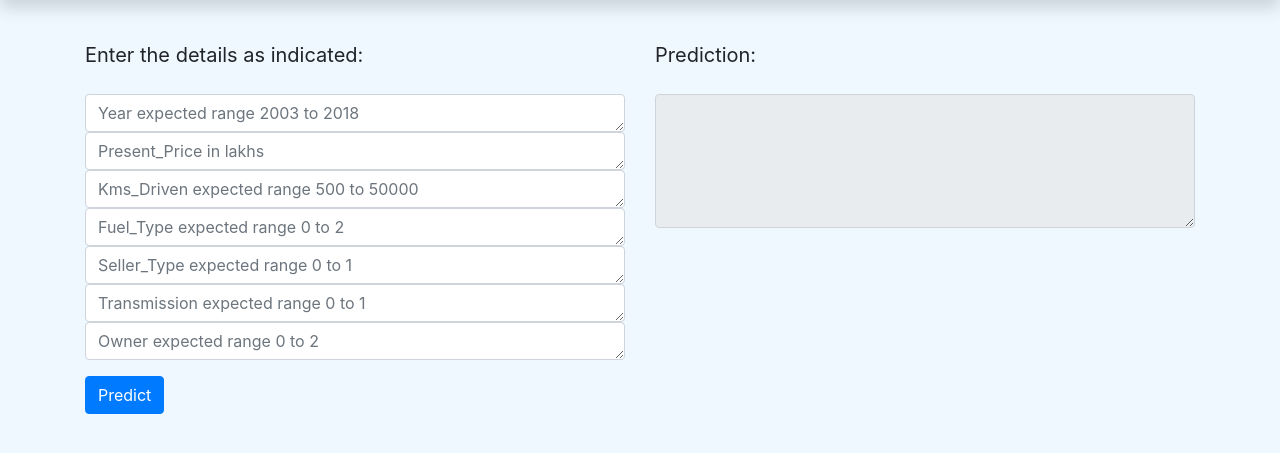
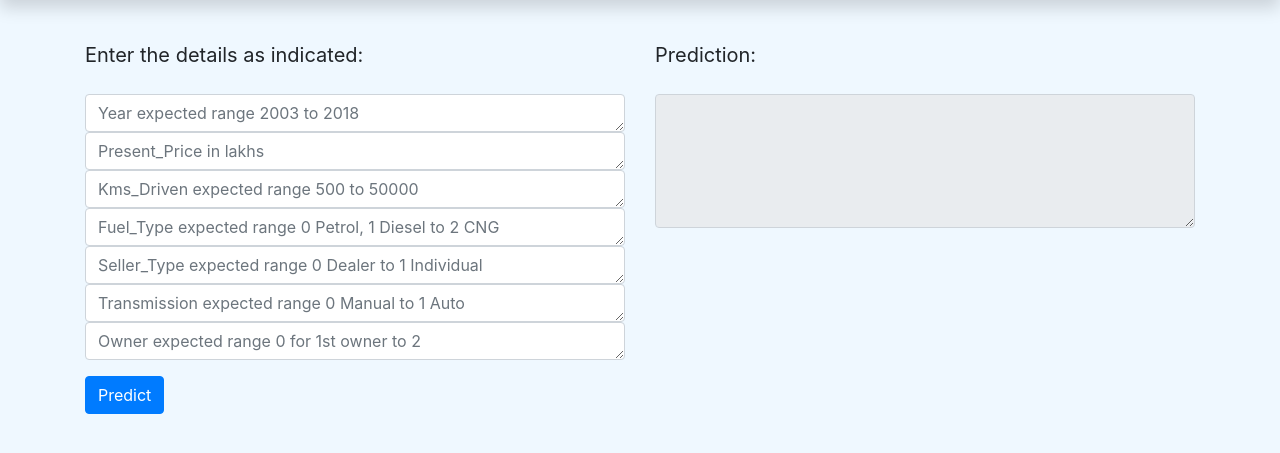
Before and after one commit to Nash242/Car-demo, a Flask app: page / in a window 1280 px wide. Shown: the part 56-509 px from the top of the page. Run offline with Flask 3, Linux system fonts and the light colour scheme; some libraries are stand-ins or nearby versions.

Commit message:
Updated webapp

```diff
--- a/webapp/templates/index.html
+++ b/webapp/templates/index.html
@@ -57,13 +57,13 @@ Car_Price
                             <textarea class="form-control" name="Kms_Driven" rows="1"
                                 placeholder="Kms_Driven expected range 500 to 50000"></textarea>
                             <textarea class="form-control" name="Fuel_Type" rows="1"
-                                placeholder="Fuel_Type expected range 0 to 2"></textarea>
+                                placeholder="Fuel_Type expected range 0 Petrol, 1 Diesel to 2 CNG"></textarea>
                             <textarea class="form-control" name="Seller_Type" rows="1"
-                                placeholder="Seller_Type expected range 0 to 1"></textarea>
+                                placeholder="Seller_Type expected range 0 Dealer to 1 Individual"></textarea>
                             <textarea class="form-control" name="Transmission" rows="1"
-                                placeholder="Transmission expected range 0 to 1"></textarea>
+                                placeholder="Transmission expected range 0 Manual to 1 Auto"></textarea>
                             <textarea class="form-control" name="Owner" rows="1"
-                                placeholder="Owner expected range 0 to 2"></textarea>
+                                placeholder="Owner expected range 0 for 1st owner to 2"></textarea>
 
                         </div>
 
```
